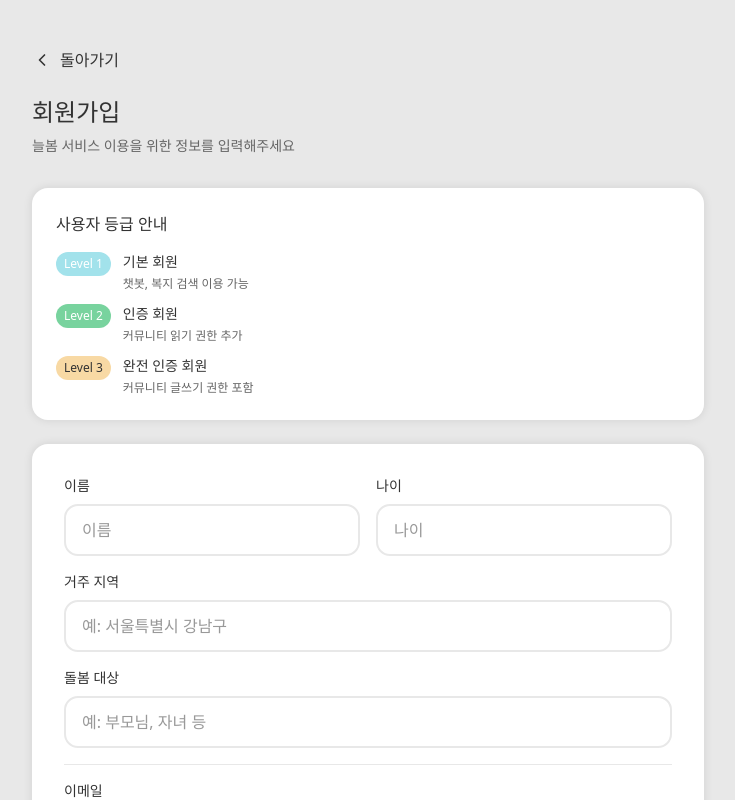
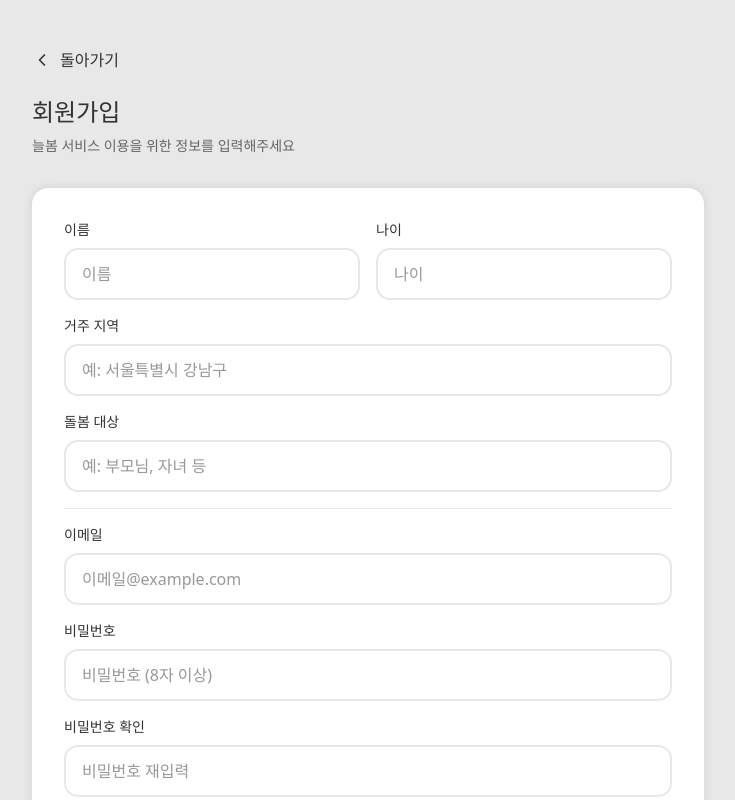
Before and after one commit to ariwr/neulbom, a React (Vite) app: page / in a window 1280 px wide. Both pictures are taken after a click on the button "회원가입". Shown: the top 800 px of the page, without its empty margins (272-1007 px from the left). Built offline with nearby package versions, Linux system fonts and the light colour scheme; a web font is replaced by a local one.

Commit message:
[CHORE] 회원가입 페이지에서 레벨 정보 제거

```diff
--- a/src/pages/Signup.tsx
+++ b/src/pages/Signup.tsx
@@ -47,48 +47,6 @@ export function Signup({ onNavigate }: SignupProps) {
             늘봄 서비스 이용을 위한 정보를 입력해주세요
           </p>
         </div>
-
-        {/* User Level Info */}
-        <Card variant="elevated" padding="md" className="mb-6">
-          <h3 className="text-base mb-4" style={{ color: colors.textDark }}>
-            사용자 등급 안내
-          </h3>
-          <div className="space-y-3">
-            <div className="flex items-start space-x-3">
-              <Badge variant="level1" size="sm">Level 1</Badge>
-              <div className="flex-1">
-                <p className="text-sm" style={{ color: colors.textDark }}>
-                  기본 회원
-                </p>
-                <p className="text-xs mt-1" style={{ color: colors.textSub }}>
-                  챗봇, 복지 검색 이용 가능
-                </p>
-              </div>
-            </div>
-            <div className="flex items-start space-x-3">
-              <Badge variant="level2" size="sm">Level 2</Badge>
-              <div className="flex-1">
-                <p className="text-sm" style={{ color: colors.textDark }}>
-                  인증 회원
-                </p>
-                <p className="text-xs mt-1" style={{ color: colors.textSub }}>
-                  커뮤니티 읽기 권한 추가
-                </p>
-              </div>
-            </div>
-            <div className="flex items-start space-x-3">
-              <Badge variant="level3" size="sm">Level 3</Badge>
-              <div className="flex-1">
-                <p className="text-sm" style={{ color: colors.textDark }}>
-                  완전 인증 회원
-                </p>
-                <p className="text-xs mt-1" style={{ color: colors.textSub }}>
-                  커뮤니티 글쓰기 권한 포함
-                </p>
-              </div>
-            </div>
-          </div>
-        </Card>
 
         {/* Signup Form */}
         <Card variant="elevated" padding="lg">
```
